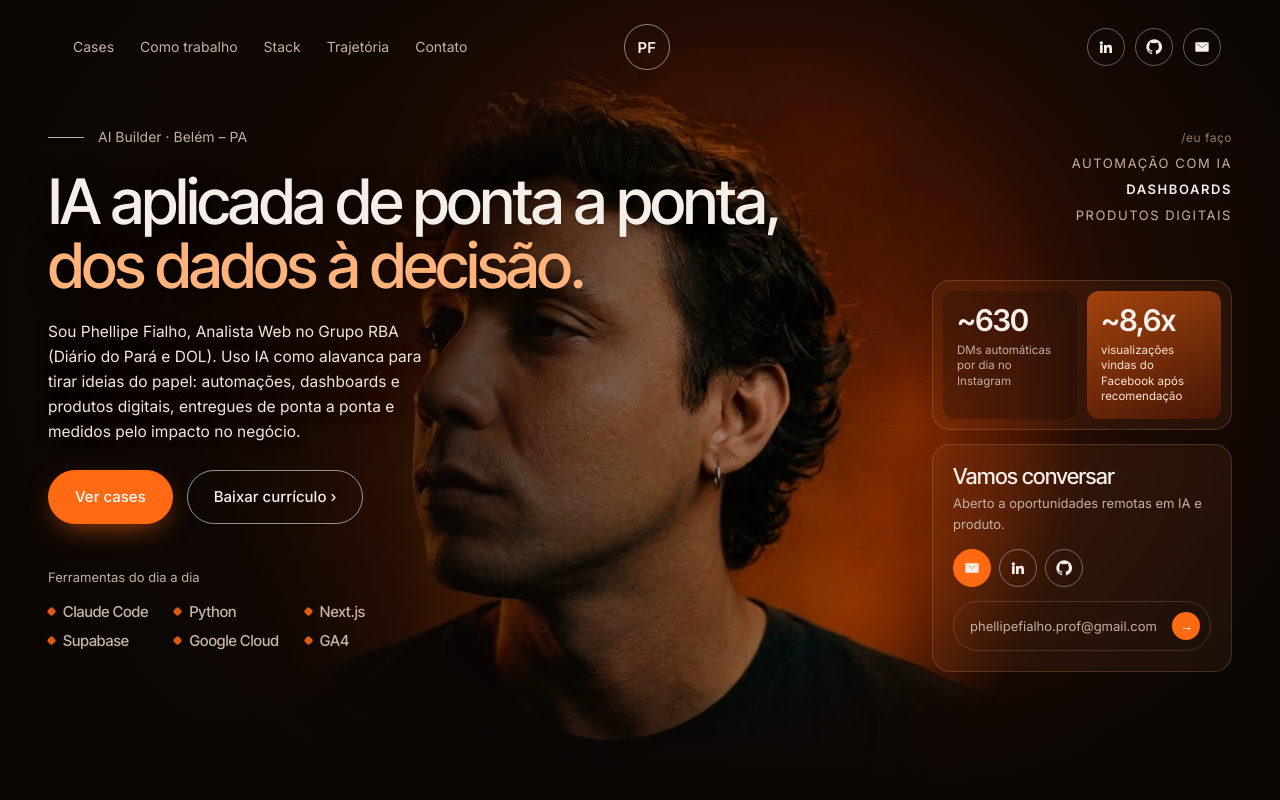
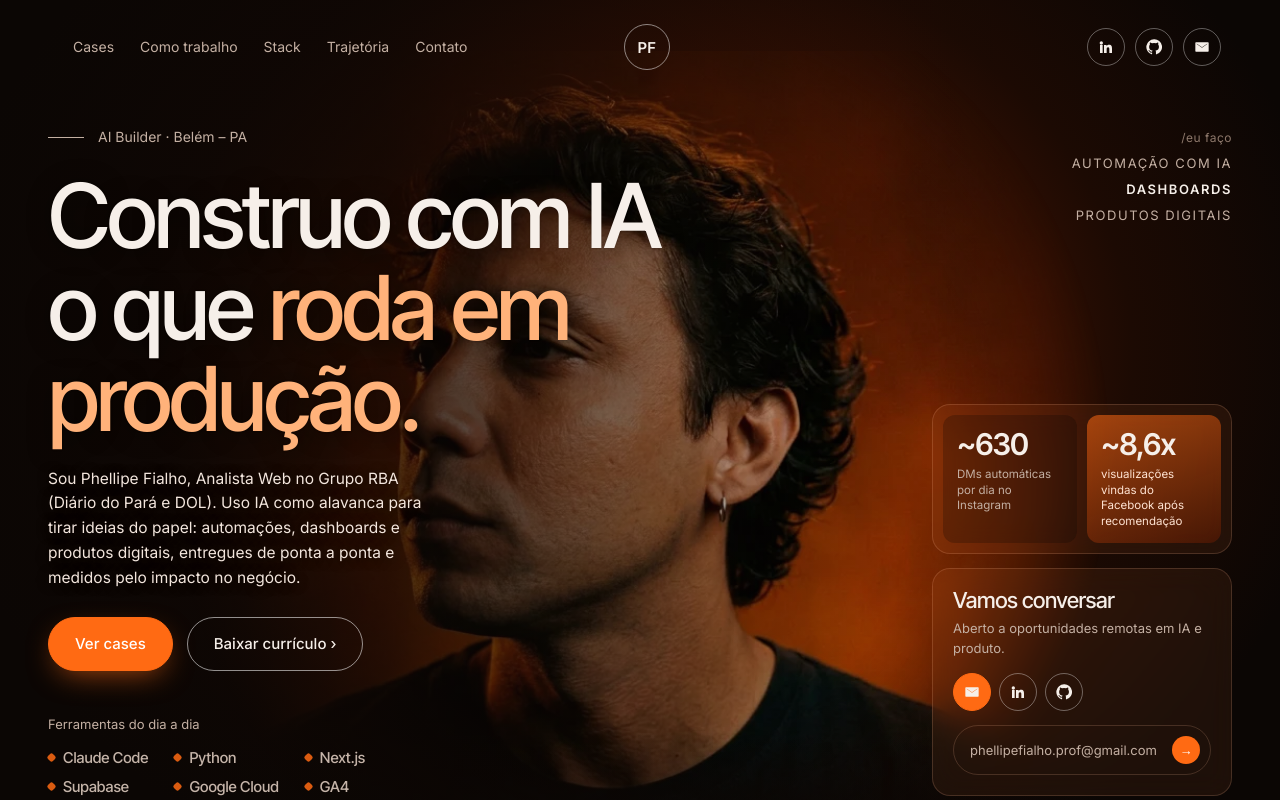
Before and after one commit to F1alh0/F1alh0.github.io, a plain HTML site: page index.html in a window 1280 px wide. Shown: the top 800 px of the page. Drawn offline with Linux system fonts and the light colour scheme.

```diff
--- a/index.html
+++ b/index.html
@@ -59,7 +59,7 @@
   .hero-grid { position: relative; z-index: 4; display: grid; grid-template-columns: 1fr 300px; gap: 32px; padding-top: calc(78px + clamp(28px, 6vh, 80px)); padding-bottom: 56px; min-height: calc(clamp(720px, 100vh, 1000px) - 72px); }
   .kicker { display: flex; align-items: center; gap: 14px; font-size: 14px; color: var(--muted); margin-bottom: 22px; }
   .kicker::before { content: ""; width: 36px; height: 1px; background: var(--muted); }
-  .hero h1 { font-size: clamp(40px, 4.9vw, 72px); max-width: 15em; text-shadow: 0 2px 24px rgba(0,0,0,.45), 0 0 2px rgba(0,0,0,.3); }
+  .hero h1 { font-size: clamp(48px, 7vw, 100px); max-width: 9.5em; text-shadow: 0 2px 24px rgba(0,0,0,.45), 0 0 2px rgba(0,0,0,.3); }
   .hero h1 em { font-style: normal; color: #ffb27a; }
   .hero .intro { max-width: 380px; color: #f3e6dd; font-size: 15.5px; margin: 22px 0 26px; text-shadow: 0 1px 12px rgba(0,0,0,.7); }
   .hero .ctas { display: flex; flex-wrap: wrap; gap: 14px; }
@@ -208,7 +208,7 @@
   <div class="wrap hero-grid">
     <div>
       <div class="kicker">AI Builder · Belém – PA</div>
-      <h1>IA aplicada de ponta a ponta,<br><em>dos dados à decisão.</em></h1>
+      <h1>Construo com IA<br>o que <em>roda em produção.</em></h1>
       <p class="intro">Sou Phellipe Fialho, Analista Web no Grupo RBA (Diário do Pará e DOL). Uso IA como alavanca para tirar ideias do papel: automações, dashboards e produtos digitais, entregues de ponta a ponta e medidos pelo impacto no negócio.</p>
       <div class="ctas">
         <a class="btn primary" href="#cases">Ver cases</a>
```
